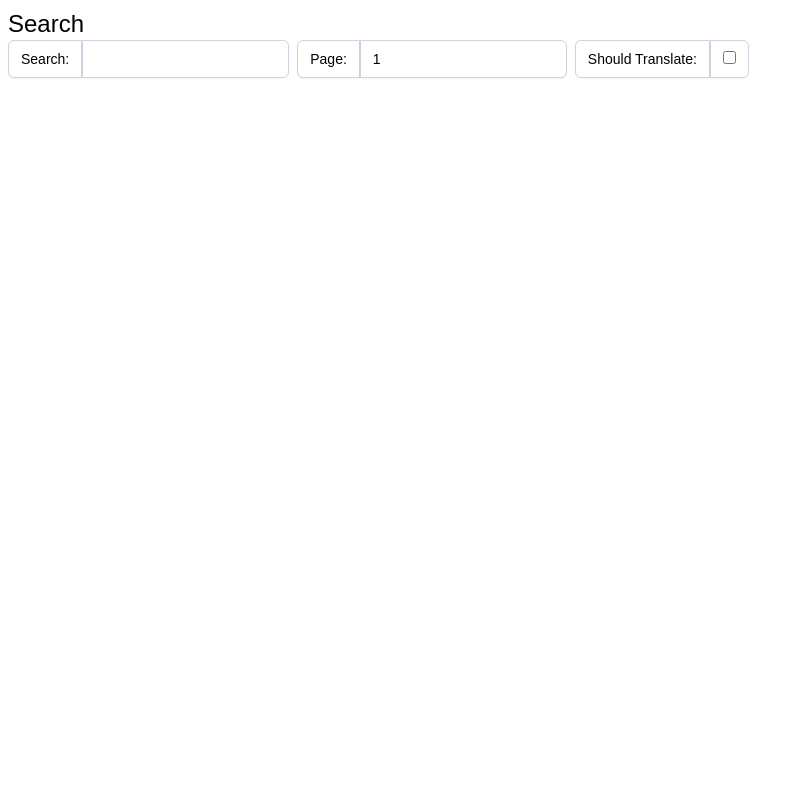
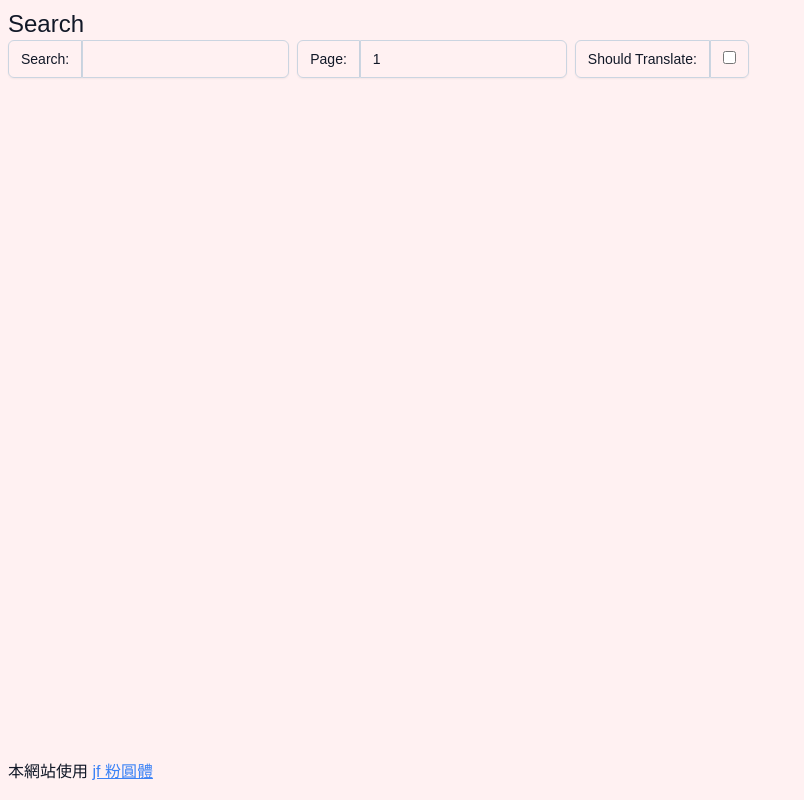
Before and after one commit to simbafs/pixivReader, a Next.js app: page /search in a window 1280 px wide. Shown: the whole page, without its empty margins (0-804 px from the left). Built offline with nearby package versions, Linux system fonts and the light colour scheme; a web font is replaced by a local one.

Commit message:
Add darkmode support

```diff
--- a/src/pages/index.tsx
+++ b/src/pages/index.tsx
@@ -58,7 +58,7 @@ export default function Home() {
 				/>
 				<link rel="icon" href="/favicon.ico" />
 			</Head>
-			<div className="h-screen flex flex-col">
+			<div className="min-h-screen flex flex-col bg-rose-50 text-gray-900 dark:bg-gray-900 dark:text-rose-50">
 				<main className="grow p-2">
 					<form
 						className="flex flex-wrap gap-1"
@@ -68,17 +68,17 @@ export default function Home() {
 							type="text"
 							value={id}
 							onChange={e => setID(e.target.value)}
-							className="grow px-3 py-2 sm:text-sm bg-white shadow-sm placeholder-slate-400 border border-slate-300 focus:outline-none focus:border-sky-500 focus:ring-sky-500 rounded-md focus:ring-1"
+							className="bg-rose-50 text-gray-900 dark:bg-gray-900 dark:text-rose-50 grow px-3 py-2 sm:text-sm shadow-sm placeholder-slate-400 border border-slate-300 focus:outline-none focus:border-sky-500 focus:ring-sky-500 rounded-md focus:ring-1"
 						/>
 						<button
 							type="submit"
-							className="px-3 py-2 sm:text-sm bg-white shadow-sm placeholder-slate-400 border border-slate-300 focus:outline-none focus:border-sky-500 focus:ring-sky-500 rounded-md focus:ring-1"
+							className="bg-rose-50 text-gray-900 dark:bg-gray-900 dark:text-rose-50 px-3 py-2 sm:text-sm shadow-sm placeholder-slate-400 border border-slate-300 focus:outline-none focus:border-sky-500 focus:ring-sky-500 rounded-md focus:ring-1"
 						>
 							Get
 						</button>
 						<Link
 							href="/search"
-							className="inline-block px-3 py-2 sm:text-sm bg-white shadow-sm placeholder-slate-400 border border-slate-300 focus:outline-none focus:border-sky-500 focus:ring-sky-500 rounded-md focus:ring-1"
+							className="bg-rose-50 text-gray-900 dark:bg-gray-900 dark:text-rose-50 inline-block px-3 py-2 sm:text-sm shadow-sm placeholder-slate-400 border border-slate-300 focus:outline-none focus:border-sky-500 focus:ring-sky-500 rounded-md focus:ring-1"
 						>
 							Search
 						</Link>
@@ -93,7 +93,10 @@ export default function Home() {
 				</main>
 				<footer className="h-8">
 					本網站使用{' '}
-					<a href="https://justfont.com/huninn/">jf 粉圓體</a>
+					<a
+						href="https://justfont.com/huninn/"
+						className="text-blue-500 underline hover:underline-offset-0"
+					>jf 粉圓體</a>
 				</footer>
 			</div>
 		</>
--- a/src/pages/search.tsx
+++ b/src/pages/search.tsx
@@ -22,7 +22,10 @@ function SearchResultList({ result }: { result: SearchResult[] | undefined }) {
 			{result.map((novel, index) => (
 				<div key={index}>
 					<div>
-						<Link href={`/?id=${novel.id}`}>
+						<Link
+							href={`/?id=${novel.id}`}
+							className="text-blue-500 underline hover:underline-offset-0"
+						>
 							<h1>{novel.title}</h1>
 						</Link>
 						<p
@@ -57,26 +60,27 @@ export default function Search() {
 	)
 
 	return (
-		<div className="m-2">
+		<div className="p-2 bg-rose-50 text-gray-900 dark:bg-gray-900 dark:text-rose-50 flex flex-col min-h-screen">
+			<div className="grow">
 				<h1 className="text-2xl">Search</h1>
 				<div className="flex gap-2 flex-wrap">
 					<div>
-					<span className="inline-block px-3 py-2 sm:text-sm bg-white shadow-sm placeholder-slate-400 border border-slate-300 focus:outline-none focus:border-sky-500 focus:ring-sky-500 rounded-l-md focus:ring-1">
+						<span className="inline-block px-3 py-2 sm:text-sm shadow-sm placeholder-slate-400 border border-slate-300 focus:outline-none focus:border-sky-500 focus:ring-sky-500 rounded-l-md focus:ring-1">
 							Search:{' '}
 						</span>
 						<input
-						className="px-3 py-2 sm:text-sm bg-white shadow-sm placeholder-slate-400 border border-slate-300 focus:outline-none focus:border-sky-500 focus:ring-sky-500 rounded-r-md focus:ring-1"
+							className="bg-rose-50 text-gray-900 dark:bg-gray-900 dark:text-rose-50 px-3 py-2 sm:text-sm shadow-sm placeholder-slate-400 border border-slate-300 focus:outline-none focus:border-sky-500 focus:ring-sky-500 rounded-r-md focus:ring-1"
 							type="text"
 							value={search}
 							onChange={e => setSearch(e.target.value)}
 						/>
 					</div>
 					<div>
-					<span className="inline-block px-3 py-2 sm:text-sm bg-white shadow-sm placeholder-slate-400 border border-slate-300 focus:outline-none focus:border-sky-500 focus:ring-sky-500 rounded-l-md focus:ring-1">
+						<span className="inline-block px-3 py-2 sm:text-sm shadow-sm placeholder-slate-400 border border-slate-300 focus:outline-none focus:border-sky-500 focus:ring-sky-500 rounded-l-md focus:ring-1">
 							Page:{' '}
 						</span>
 						<input
-						className="px-3 py-2 sm:text-sm bg-white shadow-sm placeholder-slate-400 border border-slate-300 focus:outline-none focus:border-sky-500 focus:ring-sky-500 rounded-r-md focus:ring-1"
+							className="bg-rose-50 text-gray-900 dark:bg-gray-900 dark:text-rose-50 px-3 py-2 sm:text-sm shadow-sm placeholder-slate-400 border border-slate-300 focus:outline-none focus:border-sky-500 focus:ring-sky-500 rounded-r-md focus:ring-1"
 							type="number"
 							value={page}
 							onChange={e => setPage(+e.target.value)}
@@ -84,10 +88,10 @@ export default function Search() {
 						/>
 					</div>
 					<div>
-					<span className="inline-block px-3 py-2 sm:text-sm bg-white shadow-sm placeholder-slate-400 border border-slate-300 focus:outline-none focus:border-sky-500 focus:ring-sky-500 rounded-l-md focus:ring-1">
+						<span className="inline-block px-3 py-2 sm:text-sm shadow-sm placeholder-slate-400 border border-slate-300 focus:outline-none focus:border-sky-500 focus:ring-sky-500 rounded-l-md focus:ring-1">
 							Should Translate:{' '}
 						</span>
-					<span className="inline-block px-3 py-2 sm:text-sm bg-white shadow-sm placeholder-slate-400 border border-slate-300 focus:outline-none focus:border-sky-500 focus:ring-sky-500 rounded-r-md focus:ring-1">
+						<span className="inline-block px-3 py-2 sm:text-sm shadow-sm placeholder-slate-400 border border-slate-300 focus:outline-none focus:border-sky-500 focus:ring-sky-500 rounded-r-md focus:ring-1">
 							<input
 								type="checkbox"
 								checked={shoudTranslate}
@@ -99,12 +103,19 @@ export default function Search() {
 
 				{useDebounce(
 					<SearchBlock
-					url={`/api/search?q=${search}&p=${page}&t=${
-						shoudTranslate ? 1 : 0
+						url={`/api/search?q=${search}&p=${page}&t=${shoudTranslate ? 1 : 0
 							}`}
 					/>,
 					500
 				)}
 			</div>
+			<footer className="h-8">
+				本網站使用{' '}
+				<a
+					href="https://justfont.com/huninn/"
+					className="text-blue-500 underline hover:underline-offset-0"
+				>jf 粉圓體</a>
+			</footer>
+		</div>
 	)
 }
```
Lines whose indentation alone changed are shown as unchanged.
